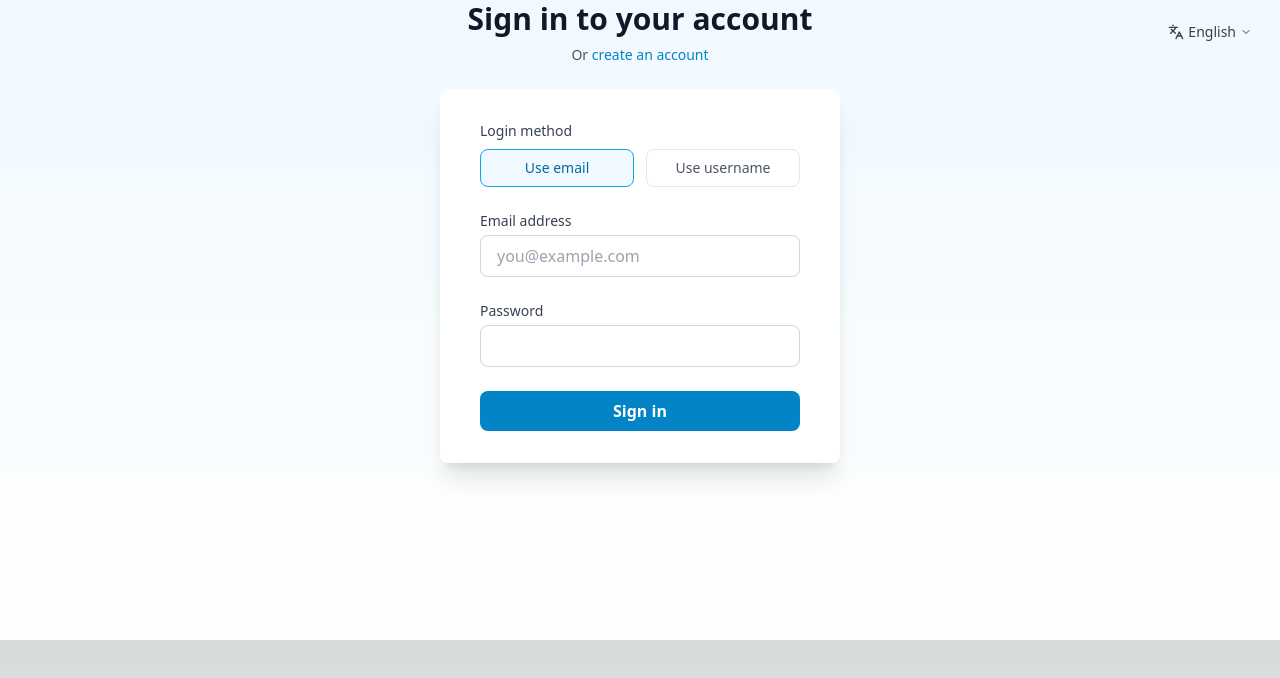
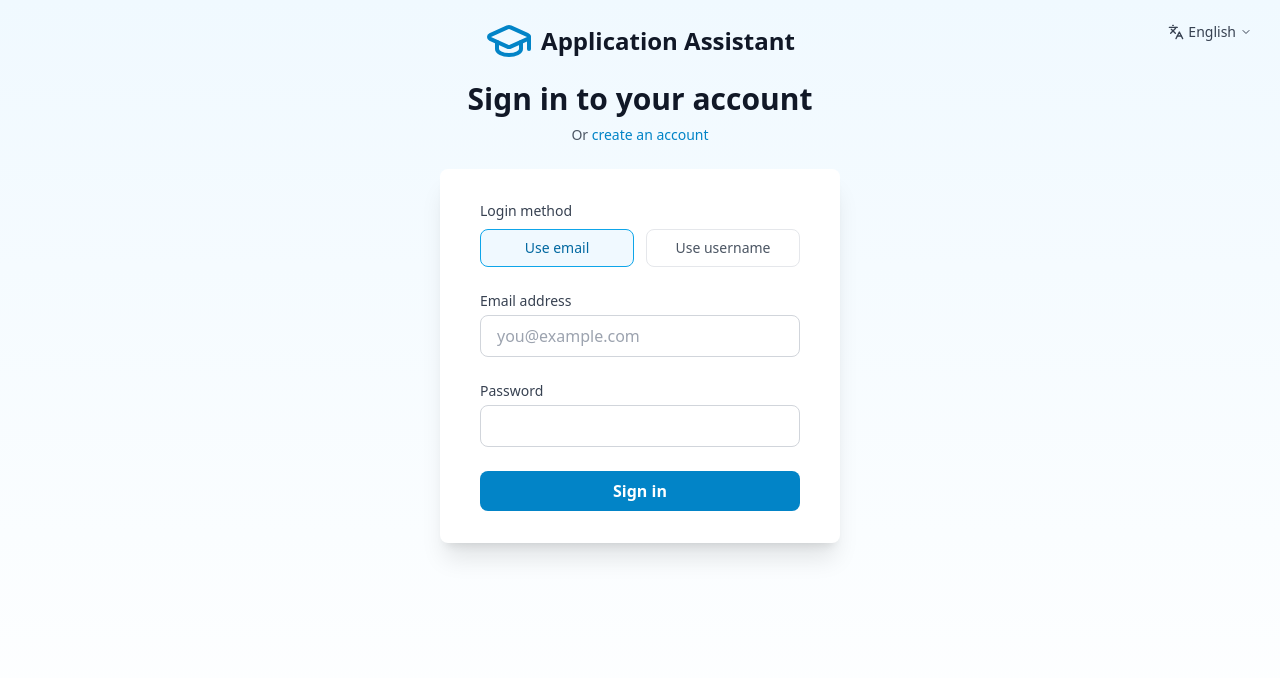
Before and after one commit to sosomamahk-ai/school-application-assistant, a Next.js app: page /auth/login in a window 1280 px wide. Shown: the top 678 px of the page. Built offline with nearby package versions, Linux system fonts and the light colour scheme.

Commit message:
Update login.tsx

```diff
--- a/src/pages/auth/login.tsx
+++ b/src/pages/auth/login.tsx
@@ -70,7 +70,7 @@ export default function Login() {
         <title>{t('auth.login.title')} - {t('common.appName')}</title>
       </Head>
 
-      <div className="min-h-[80vh] w-full bg-gradient-to-b from-primary-50 to-white flex flex-col items-center justify-center p-0">
+      <div className="min-h-[100vh] w-full bg-gradient-to-b from-primary-50 to-white flex flex-col items-center justify-center p-0">
         <div className="absolute top-4 right-4">
           <LanguageSwitch variant="minimal" />
         </div>
```
